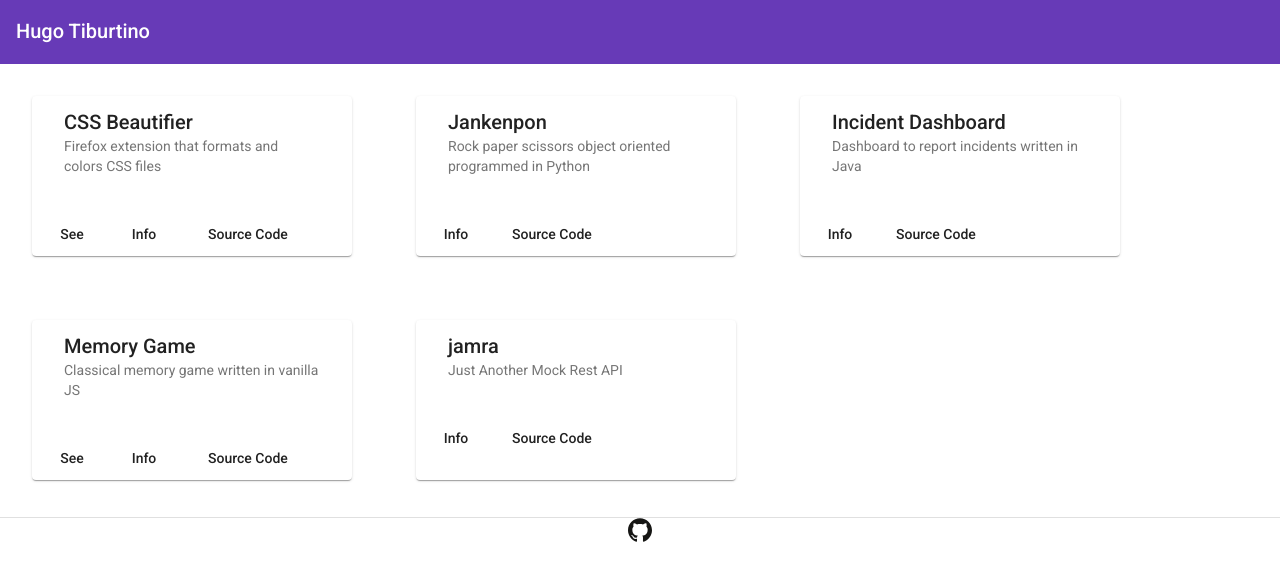
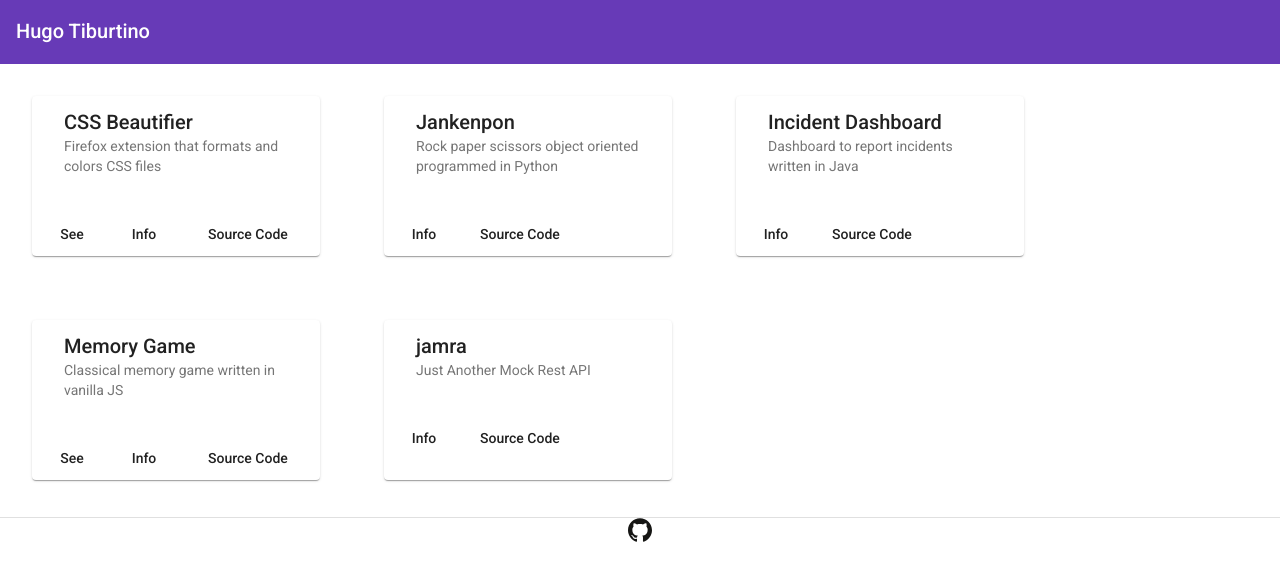
Before and after one commit to hugotiburtino/hugotiburtino.dev, an Angular app: page / in a window 1280 px wide. Shown: the top 580 px of the page. Built offline with nearby package versions, Linux system fonts and the light colour scheme.

Commit message:
Break line earlier
Better ux with the current texts.

```diff
--- a/src/app/projects-panel/projects-panel.component.css
+++ b/src/app/projects-panel/projects-panel.component.css
@@ -6,6 +6,6 @@
 .project-card {
     float: left;
     margin: 2rem;
-    width: 20rem;
+    width: 18rem;
     height: 10rem;
 }
```
